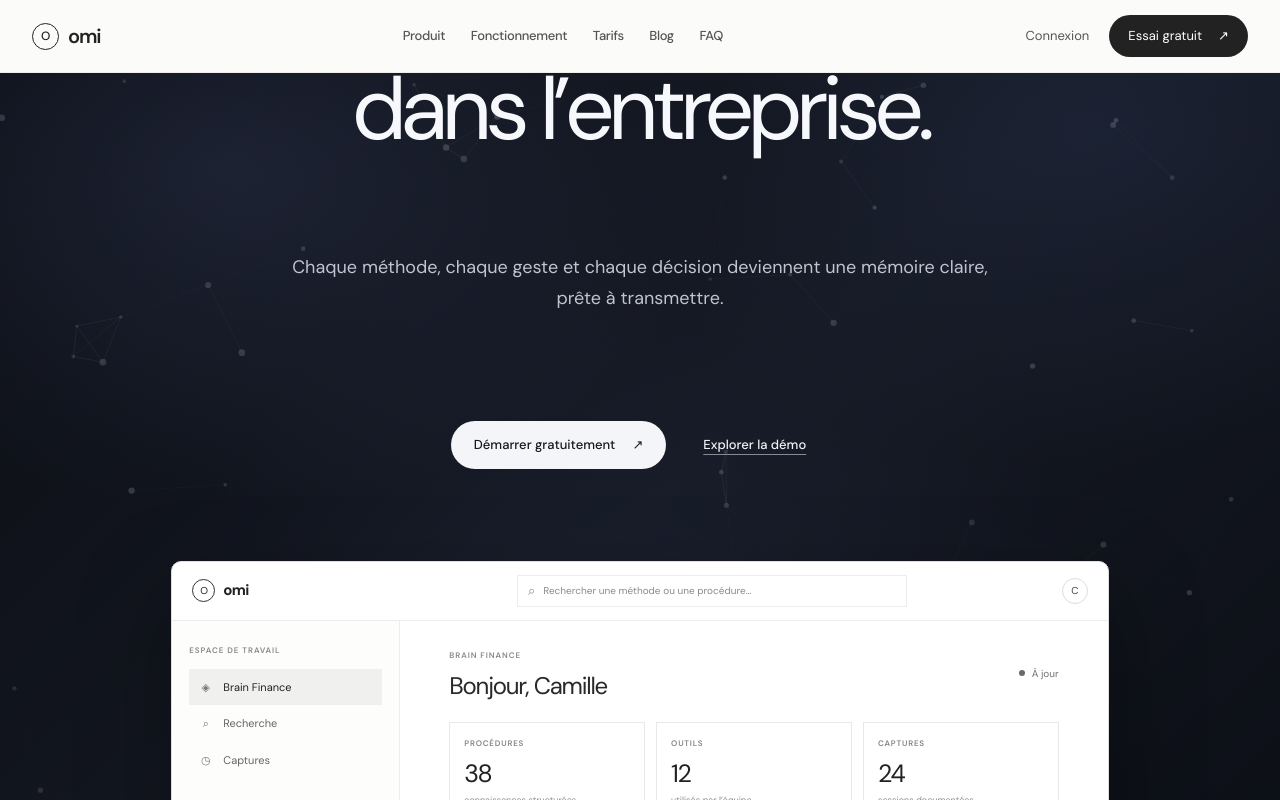
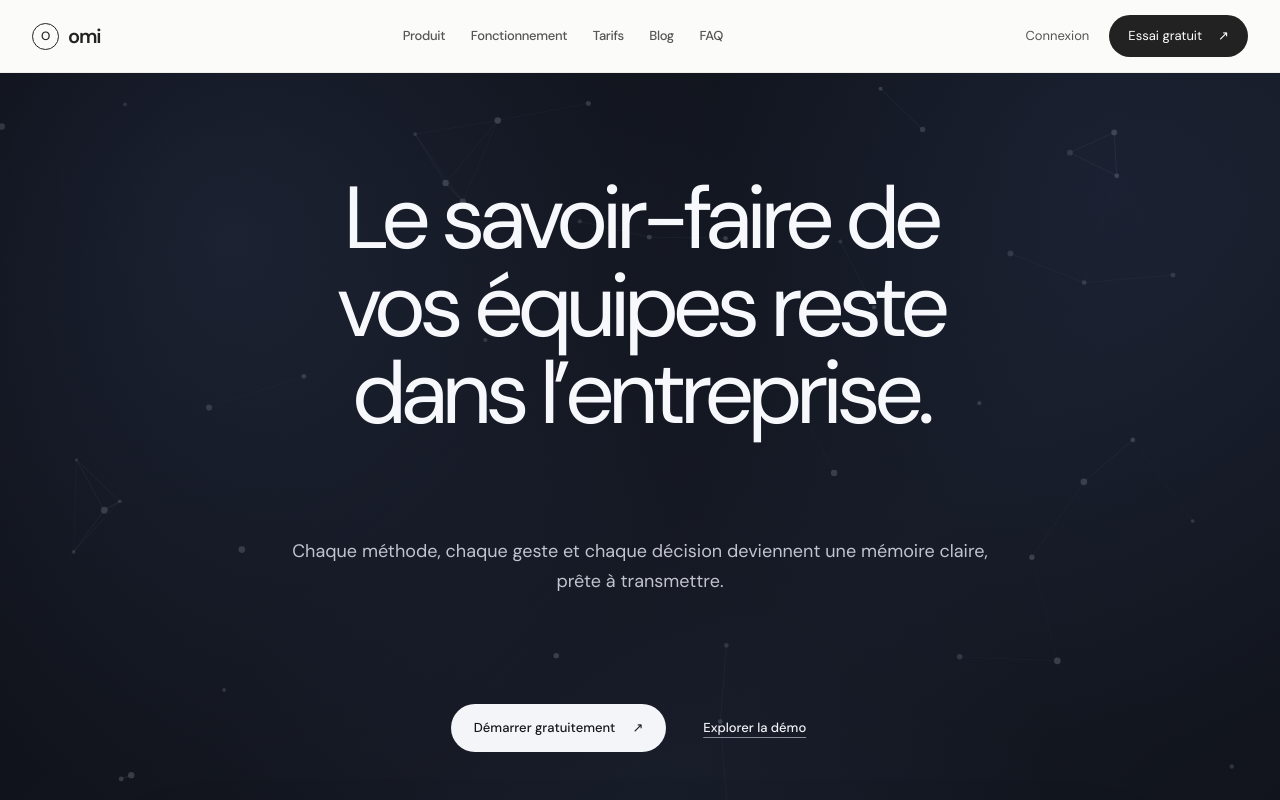
Before and after one commit to Smo-5161/obi-ai, a Next.js app: page / in a window 1280 px wide. Shown: the top 800 px of the page. Built offline with nearby package versions, Linux system fonts and the light colour scheme; no server answers.

Commit message:
Revert viewport height cap on landing sections

```diff
--- a/src/app/(marketing)/landing.css
+++ b/src/app/(marketing)/landing.css
@@ -800,12 +800,3 @@
   from { opacity: .58; transform: translateY(38px); }
   to { opacity: 1; transform: translateY(0); }
 }
-
-
-/* Cap every landing section at the viewport height. */
-.marketing-shell .landing-page > section {
-  box-sizing: border-box;
-  max-height: 100vh;
-  max-height: 100svh;
-  overflow-y: auto;
-}
```
